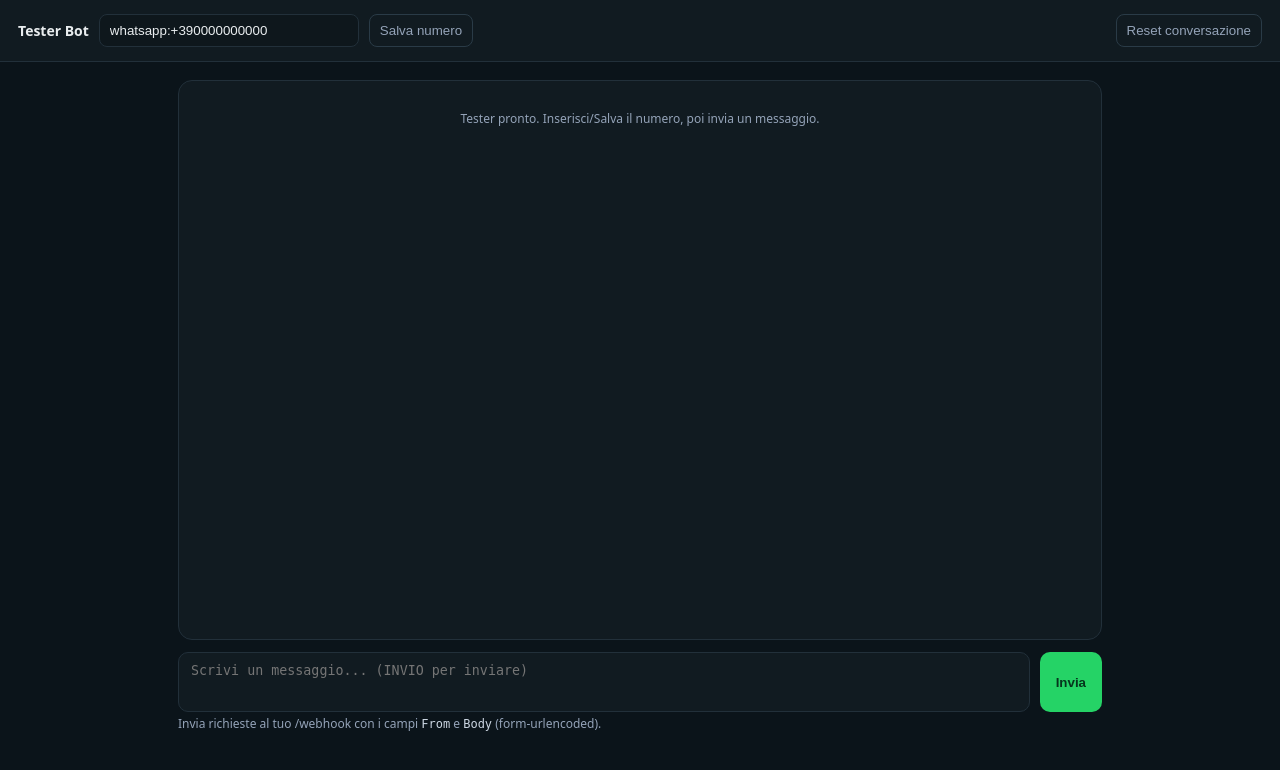
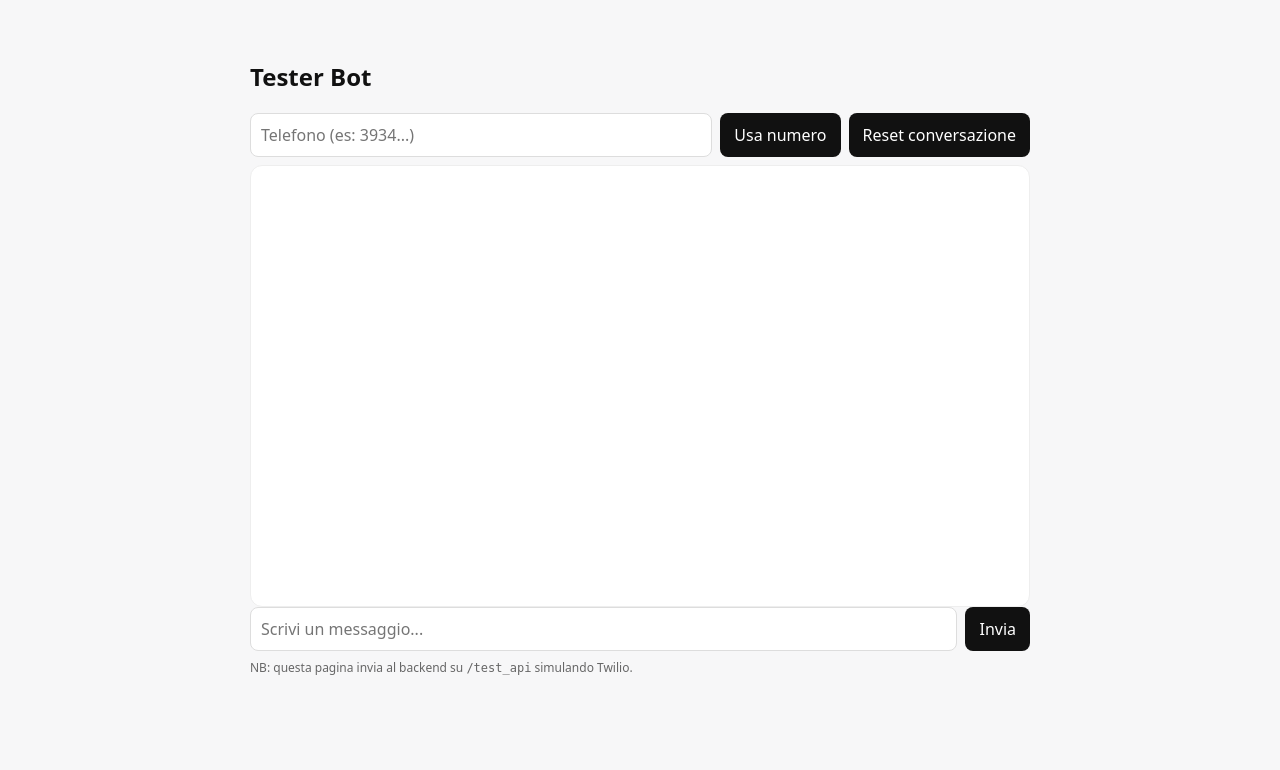
Before and after one commit to privilegepisatuscany-eng/WhatsApp-is-hotel-bot, a Flask app: page /test in a window 1280 px wide. Shown: the top 770 px of the page. Run offline with Flask 3, Linux system fonts and the light colour scheme.

Commit message:
Update test.html

```diff
--- a/templates/test.html
+++ b/templates/test.html
@@ -2,99 +2,104 @@
 <html lang="it">
 <head>
   <meta charset="utf-8" />
-  <meta name="viewport" content="width=device-width, initial-scale=1" />
-  <title>Tester Bot – WhatsApp-like</title>
+  <title>Test Bot</title>
+  <meta name="viewport" content="width=device-width,initial-scale=1" />
   <style>
-    :root { --bg:#0b141a; --panel:#111b21; --bubble:#202c33; --me:#005c4b; --text:#e9edef; --muted:#94a3b8; --accent:#25d366;}
-    *{box-sizing:border-box} body{margin:0;background:var(--bg);color:var(--text);font:14px/1.4 system-ui,-apple-system,Segoe UI,Roboto,Helvetica,Arial}
-    header{padding:14px 18px;background:var(--panel);border-bottom:1px solid #22303a;display:flex;align-items:center;justify-content:space-between;position:sticky;top:0;z-index:2}
-    header .left{display:flex;gap:10px;align-items:center}
-    header input[type="tel"]{background:#0e171c;border:1px solid #22303a;color:var(--text);padding:8px 10px;border-radius:8px;width:260px}
-    header button{background:transparent;border:1px solid #2a3b47;color:var(--muted);border-radius:8px;padding:8px 10px;cursor:pointer}
-    header button:hover{border-color:#3b4f5e;color:#cbd5e1}
-    main{max-width:960px;margin:0 auto;padding:18px}
-    .chat{background:var(--panel);border:1px solid #22303a;border-radius:14px;height:70vh;overflow:auto;padding:18px;scroll-behavior:smooth}
-    .row{display:flex;margin:10px 0}.row.me{justify-content:flex-end}
-    .bubble{max-width:70%;background:var(--bubble);padding:10px 12px;border-radius:12px;white-space:pre-wrap;word-break:break-word}
-    .me .bubble{background:var(--me)}
-    .sys{text-align:center;color:var(--muted);font-size:12px;margin:12px 0}
-    form.send{display:flex;gap:10px;margin-top:12px}
-    form.send textarea{flex:1;background:var(--panel);border:1px solid #22303a;color:var(--text);resize:none;padding:10px 12px;border-radius:10px;height:60px}
-    form.send button{background:var(--accent);color:#06351d;border:0;border-radius:10px;padding:0 16px;font-weight:600;cursor:pointer}
-    .hint{color:var(--muted);font-size:12px;margin-top:4px}
-    code{color:#cbd5e1}
+    body{font-family:system-ui,-apple-system,Segoe UI,Roboto,Arial,sans-serif;margin:0;background:#f7f7f8;color:#111}
+    .wrap{max-width:780px;margin:24px auto;padding:16px}
+    .row{display:flex;gap:8px;margin-bottom:8px}
+    input,button,textarea{font:inherit}
+    input,textarea{padding:10px;border:1px solid #ddd;border-radius:8px;flex:1;background:#fff}
+    button{padding:10px 14px;border:0;border-radius:8px;background:#111;color:#fff;cursor:pointer}
+    .chat{background:#fff;border:1px solid #eee;border-radius:12px; padding:10px 12px; height:420px; overflow:auto}
+    .msg{margin:8px 0;display:flex}
+    .me{justify-content:flex-end}
+    .me .bubble{background:#e8f0ff;color:#0a1b4d}
+    .bot .bubble{background:#f0f0f0}
+    .bubble{max-width:70%;padding:10px 12px;border-radius:12px}
+    .small{font-size:12px;color:#666;margin-top:2px}
   </style>
 </head>
 <body>
-  <header>
-    <div class="left">
-      <strong>Tester Bot</strong>
-      <input id="fromInput" type="tel" placeholder="Numero mittente (es. whatsapp:+39347...)" />
-      <button id="saveFrom">Salva numero</button>
-    </div>
-    <div class="right">
+  <div class="wrap">
+    <h2>Tester Bot</h2>
+    <div class="row">
+      <input id="phone" placeholder="Telefono (es: 3934...)" />
+      <button id="set">Usa numero</button>
       <button id="reset">Reset conversazione</button>
     </div>
-  </header>
-
-  <main>
-    <div id="chat" class="chat" aria-live="polite"></div>
-    <form id="sendForm" class="send">
-      <textarea id="msg" placeholder="Scrivi un messaggio... (INVIO per inviare)"></textarea>
-      <button type="submit">Invia</button>
-    </form>
-    <div class="hint">Invia richieste al tuo /webhook con i campi <code>From</code> e <code>Body</code> (form‑urlencoded).</div>
-  </main>
+    <div class="chat" id="chat"></div>
+    <div class="row">
+      <input id="msg" placeholder="Scrivi un messaggio..." />
+      <button id="send">Invia</button>
+    </div>
+    <div class="small">NB: questa pagina invia al backend su <code>/test_api</code> simulando Twilio.</div>
+  </div>
 
   <script>
-    const chatEl = document.getElementById('chat');
-    const formEl = document.getElementById('sendForm');
-    const msgEl = document.getElementById('msg');
-    const fromEl = document.getElementById('fromInput');
+    const chat = document.getElementById('chat');
+    const msg = document.getElementById('msg');
+    const phone = document.getElementById('phone');
+    let currentPhone = localStorage.getItem('tester_phone') || '';
 
-    function appendBubble(text, who='bot'){
-      if(!text) return;
-      const row=document.createElement('div'); row.className='row ' + (who==='me'?'me':'bot');
-      const b=document.createElement('div'); b.className='bubble'; b.textContent=text;
-      row.appendChild(b); chatEl.appendChild(row); chatEl.scrollTop=chatEl.scrollHeight;
-    }
-    function appendSys(t){ const n=document.createElement('div'); n.className='sys'; n.textContent=t; chatEl.appendChild(n); chatEl.scrollTop=chatEl.scrollHeight; }
-
-    function loadFrom(){ const v=localStorage.getItem('tester_from')||'whatsapp:+390000000000'; fromEl.value=v; }
-    function saveFrom(){ const v=(fromEl.value||'').trim(); if(!v) return; localStorage.setItem('tester_from',v); appendSys('Numero salvato: '+v); }
-
-    function parseTwimlMessage(x){
-      const m=x.match(/<Message[^>]*>([\s\S]*?)<\/Message>/i);
-      if(!m) return x;
-      return m[1].replace(/&lt;/g,'<').replace(/&gt;/g,'>').replace(/&amp;/g,'&').trim();
+    function add(role, text){
+      const line = document.createElement('div');
+      line.className = 'msg ' + (role === 'me' ? 'me' : 'bot');
+      const b = document.createElement('div');
+      b.className = 'bubble';
+      b.textContent = text;
+      line.appendChild(b);
+      chat.appendChild(line);
+      chat.scrollTop = chat.scrollHeight;
     }
 
-    document.getElementById('saveFrom').addEventListener('click', saveFrom);
-    document.getElementById('reset').addEventListener('click', async ()=>{
-      chatEl.innerHTML=''; appendSys('Conversazione resettata.');
-      await sendToWebhook('/reset');
-    });
-
-    formEl.addEventListener('submit', async (e)=>{
-      e.preventDefault();
-      const body=(msgEl.value||'').trim(); if(!body) return; msgEl.value='';
-      appendBubble(body,'me'); await sendToWebhook(body);
-    });
-
-    msgEl.addEventListener('keydown', (e)=>{
-      if(e.key==='Enter' && !e.shiftKey){ e.preventDefault(); formEl.dispatchEvent(new Event('submit')); }
-    });
-
-    async function sendToWebhook(bodyText){
-      const From=(fromEl.value||'').trim(); if(!From){ appendSys('Inserisci il numero mittente.'); return; }
-      try{
-        const data=new URLSearchParams(); data.append('From',From); data.append('Body',bodyText);
-        const res=await fetch('/webhook',{ method:'POST', headers:{'Content-Type':'application/x-www-form-urlencoded'}, body:data.toString() });
-        const twiml=await res.text(); const bot=parseTwimlMessage(twiml); appendBubble(bot,'bot');
-      }catch(err){ console.error(err); appendSys('Errore: '+(err?.message||'richiesta fallita')); }
+    function loadHistory(){
+      const h = JSON.parse(localStorage.getItem('history_'+currentPhone) || '[]');
+      chat.innerHTML = '';
+      h.forEach(x => add(x.role,x.text));
+    }
+    function pushHistory(role, text){
+      const k = 'history_'+currentPhone;
+      const h = JSON.parse(localStorage.getItem(k) || '[]');
+      h.push({role,text});
+      localStorage.setItem(k, JSON.stringify(h));
     }
 
-    loadFrom(); appendSys('Tester pronto. Inserisci/Salva il numero, poi invia un messaggio.');
+    document.getElementById('set').onclick = ()=>{
+      if(!phone.value.trim()) return alert('Inserisci un numero');
+      currentPhone = phone.value.trim();
+      localStorage.setItem('tester_phone', currentPhone);
+      loadHistory();
+    };
+
+    document.getElementById('reset').onclick = ()=>{
+      if(!currentPhone) return alert('Imposta prima un numero');
+      localStorage.removeItem('history_'+currentPhone);
+      chat.innerHTML = '';
+      add('bot','✅ Conversazione resettata. Scrivi un messaggio.');
+    };
+
+    document.getElementById('send').onclick = async ()=>{
+      if(!currentPhone) return alert('Imposta prima un numero');
+      if(!msg.value.trim()) return;
+      const text = msg.value;
+      msg.value = '';
+      add('me', text);
+      pushHistory('me', text);
+
+      const fd = new FormData();
+      fd.append('Phone', currentPhone);
+      fd.append('Body', text);
+      const r = await fetch('/test_api', {method:'POST', body:fd});
+      const t = await r.text();
+      const m = t.match(/<Message>([\s\S]*?)<\/Message>/i);
+      const reply = m ? m[1] : '(nessuna risposta)';
+      add('bot', reply);
+      pushHistory('bot', reply);
+    };
+
+    // init
+    if(currentPhone){ phone.value = currentPhone; loadHistory(); }
   </script>
 </body>
 </html>
```
